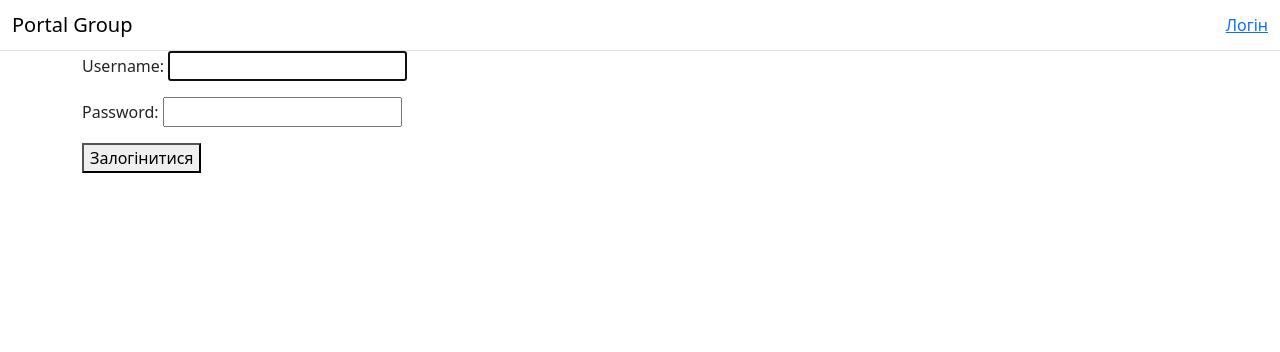
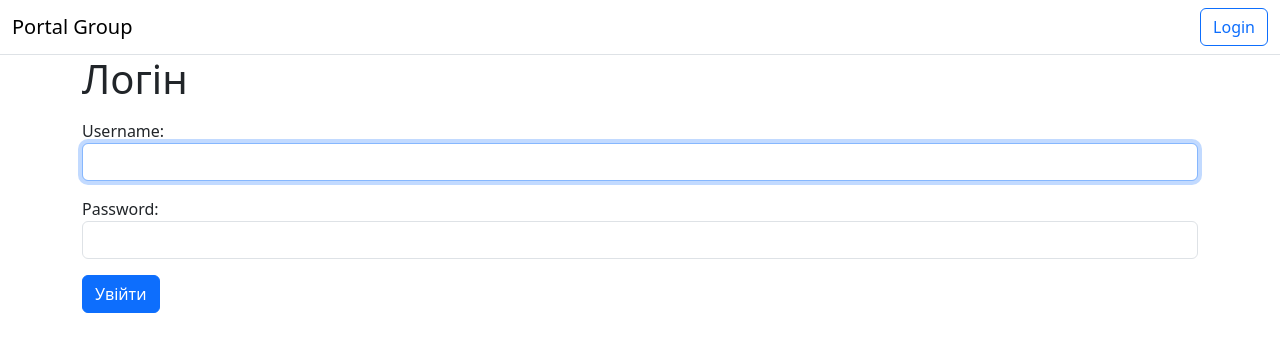
Before and after one commit to Clondr/Django_Project_of_Team, a Django app: page /login/ in a window 1280 px wide. Shown: the top 352 px of the page. Run offline with Django 5.2, Linux system fonts and the light colour scheme.

Commit message:
add styles for login

```diff
--- a/main/forms.py
+++ b/main/forms.py
@@ -8,7 +8,6 @@ class UploadAvatarForm(forms.Form):
         required=False,
         widget=forms.ClearableFileInput(attrs={'class': 'form-control'})
     )
-
 
     def clean_avatar(self):
         avatar = self.cleaned_data.get('avatar')
--- a/main/views.py
+++ b/main/views.py
@@ -35,6 +35,9 @@ def login_view(request):
     else:
         form = AuthenticationForm(request)
 
+    for field in form.fields.values():
+        field.widget.attrs['class'] = 'form-control'
+
     return render(request, 'auth_system/login.html', {"form": form})
 
 @login_required
--- a/templates/auth_system/login.html
+++ b/templates/auth_system/login.html
@@ -3,9 +3,10 @@
 {% block title %}Логін{% endblock %}
 
 {% block content %}
+    <h1 class="mb-3">Логін</h1>
     <form method="post">
         {% csrf_token %}
         {{ form.as_p }}
-        <button type="submit">Залогінитися</button>
+        <button class="btn btn-primary" type="submit">Увійти</buttonclass>
     </form>
 {% endblock %}
--- a/templates/base.html
+++ b/templates/base.html
@@ -22,7 +22,7 @@
               <button type="submit" class="btn btn-outline-danger">Logout</button>
             </form>
           {% else %}
-              <a href="{% url 'login' %}">Логін</a>
+              <a href="{% url 'login' %}" type="submit" class="btn btn-outline-primary">Login</a>
           {% endif %}
 
         </div>
```
